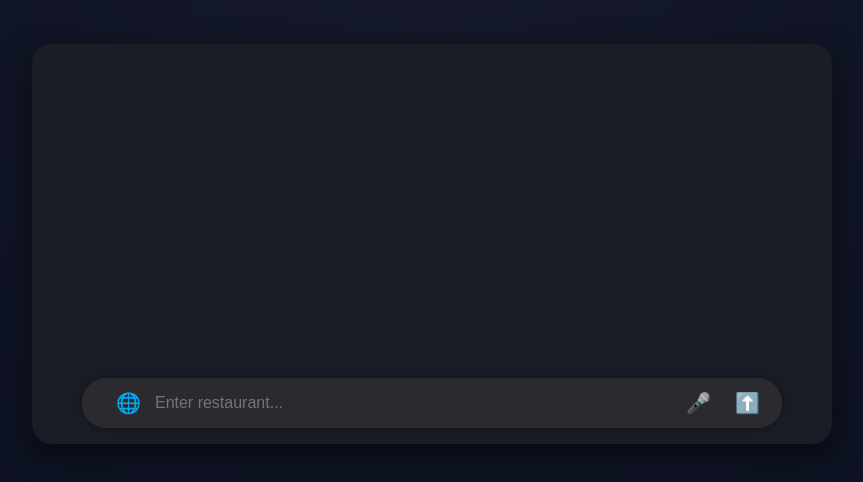
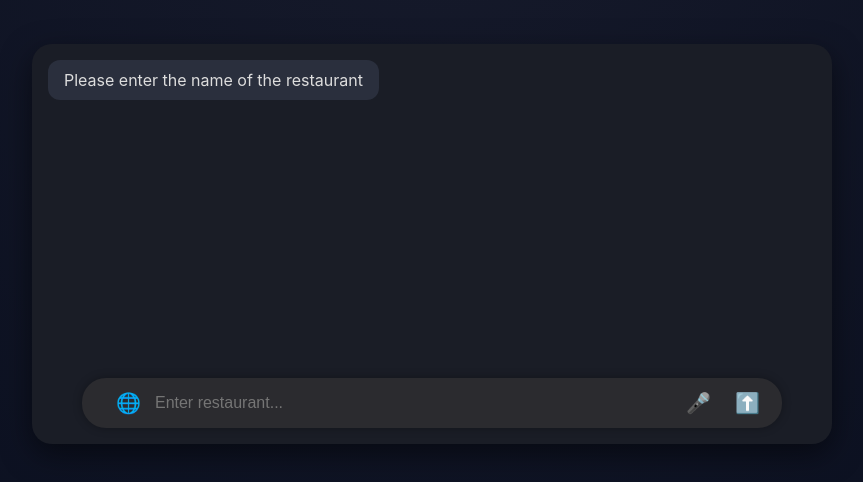
Before and after one commit to Arfan12630/Savr, a React (Create React App) app in the folder client/savr-client/: page /owner/restaurant-entry in a window 1280 px wide. Shown: the part 156-638 px from the top of the page, without its empty margins (208-1071 px from the left). Built offline with nearby package versions, Linux system fonts and the light colour scheme.

Commit message:
Got it to show which address choice they want

```diff
--- a/client/savr-client/src/components/RestuarantEntry/RestuarantEntry.tsx
+++ b/client/savr-client/src/components/RestuarantEntry/RestuarantEntry.tsx
@@ -15,9 +15,9 @@ const RestuarantEntry: React.FC = () => {
   const [userMessage, setUserMessage] = useState<string>("");
   const [inputs, setInputs] = useState<{ [K in Field]?: string }>({});
   const [responseMessage, setResponseMessage] = useState<string>("");
-  const [cards, setCards] = useState<string[]>([]);
+  const [cards, setCards] = useState<any[]>([]);
   const [isLoading, setIsLoading] = useState<boolean>(false);
-
+  const [entryMessages, setEntryMessages] = useState<string>("Please enter the name of the restaurant");
   const navigate = useNavigate();
 
   const currentField = fields[currentStep];
@@ -27,15 +27,19 @@ const RestuarantEntry: React.FC = () => {
     const updatedInputs = { ...inputs, [currentField]: value };
     setInputs(updatedInputs);
 
+    setUserMessage(value);
+    setEntryMessages("");
+
     if (currentStep < fields.length - 1) {
       setCurrentStep(currentStep + 1);
       setIsLoading(false);
+      setResponseMessage(`Please enter ${fields[currentStep + 1]} name`);
     } else {
       // Only send to backend when all fields are collected
       try {
+        setResponseMessage("");
         const response = await axios.post('http://127.0.0.1:5000/get-address-options', updatedInputs);
-        setResponseMessage(response.data.response);
-        console.log(response.data.cards);
+        setResponseMessage(response.data.response || "Are these addresses correct?, If so which one are you located in?");
         setCards(response.data.cards);
       } catch (error) {
         setResponseMessage("Error connecting to server. Please try again.");
@@ -111,6 +115,36 @@ const RestuarantEntry: React.FC = () => {
               </Typography>
             </Box>
           )}
+
+          {entryMessages && (
+            <Box sx={{ display: 'flex', justifyContent: 'flex-start', mb: 2 }}>
+              <Typography
+                level="body-md"
+                sx={{
+                  backgroundColor: '#2a2f3d',
+                  color: '#ddd',
+                  px: 2,
+                  py: 1,
+                  borderRadius: '12px',
+                }}
+              >
+                {entryMessages}
+              </Typography>
+            </Box>
+          )}
+
+          {cards && cards.length > 0 && (
+            <Box sx={{ display: 'flex', flexDirection: 'column', alignItems: 'flex-start', mb: 2 }}>
+              {cards.map((card, idx) => (
+                <Box onClick={()=>console.log(card)} key={card.name ? card.name + idx : idx} sx={{ mb: 1 }}>
+                  <Typography level="body-md" sx={{ fontWeight: 'bold' }}>{card.name}</Typography>
+                  <Typography level="body-sm">{card.address}</Typography>
+                  <Typography level="body-xs">{card.hours}</Typography>
+                  {card.logo && <img src={card.logo} alt={card.name} style={{ maxWidth: 50, maxHeight: 50 }} />}
+                </Box>
+              ))}
+            </Box>
+          )}
         </Box>
 
         {/* Input bar */}
--- a/client/savr-client/src/components/RestuarantEntry/RestuarantEntryInput.tsx
+++ b/client/savr-client/src/components/RestuarantEntry/RestuarantEntryInput.tsx
@@ -19,14 +19,13 @@ const RestuarantEntryInput: React.FC<{
             <input
                 className="chat-input"
                 type="text"
-                placeholder={placeholder}
+                placeholder= {placeholder}
                 value={message}
                 onChange={(e) => setMessage(e.target.value)}
                 onKeyDown={(e) => e.key === "Enter" && handleSubmit()}
-                disabled={disabled}
             />
             <button className="icon-button" title="Voice">🎤</button>
-            <button className="icon-button" title="Send" onClick={handleSubmit} disabled={disabled}>⬆️</button>
+            <button className="icon-button" title="Send" onClick={handleSubmit}>⬆️</button>
         </div>
     );
 };
```
Also changed, not shown: 1 other file (tests, documents, lock files or other folders).
